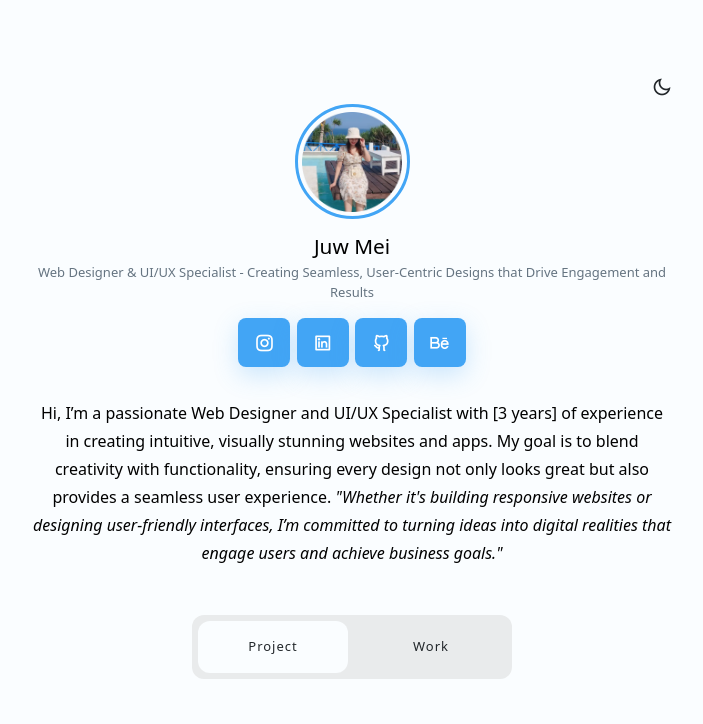
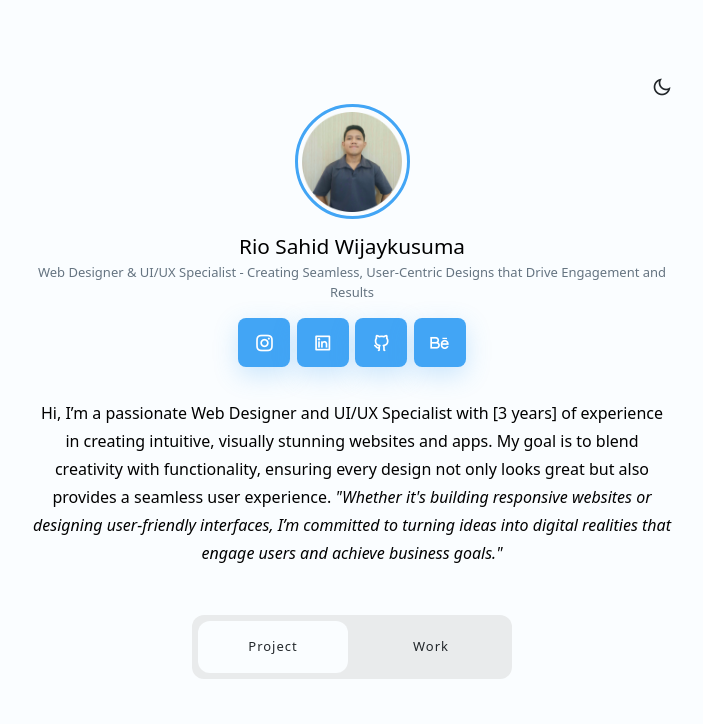
Before and after one commit to Riosahid25/portfolio, a website: page index.html in a window 1280 px wide. Shown: the top 724 px of the page, without its empty margins (288-991 px from the left). Drawn offline with nearby package versions, Linux system fonts and the light colour scheme.

Commit message:
upgrade foto profile dan nama

```diff
--- a/index.html
+++ b/index.html
@@ -30,11 +30,11 @@
           <div class="profile__border">
             <div class="profile__user">
               <!-- insert image profile -->
-              <img src="asset/img/profile_user.webp" alt="profile_user" />
+              <img src="asset/img/Rio.png" alt="profile_user" />
             </div>
           </div>
           <!-- NAME & PROFILE PROFESIONAL -->
-          <h1 class="profile__name">Juw Mei</h1>
+          <h1 class="profile__name">Rio Sahid Wijaykusuma</h1>
           <h3 class="profile__professional">Web Designer & UI/UX Specialist - Creating Seamless, User-Centric Designs that Drive Engagement and Results</h3>
 
           <!-- SOCIAL MEDIA -->
```
Also changed, not shown: asset/img/Rio.png (added).
